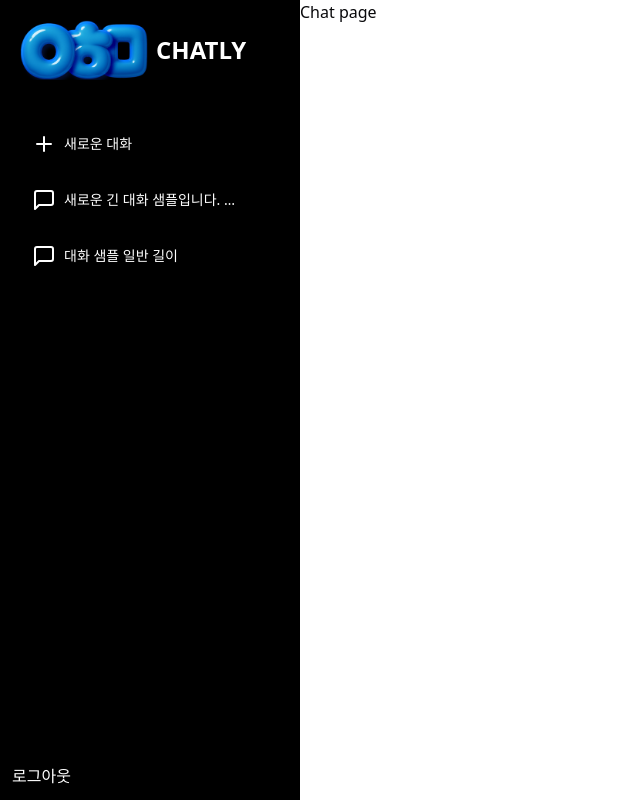
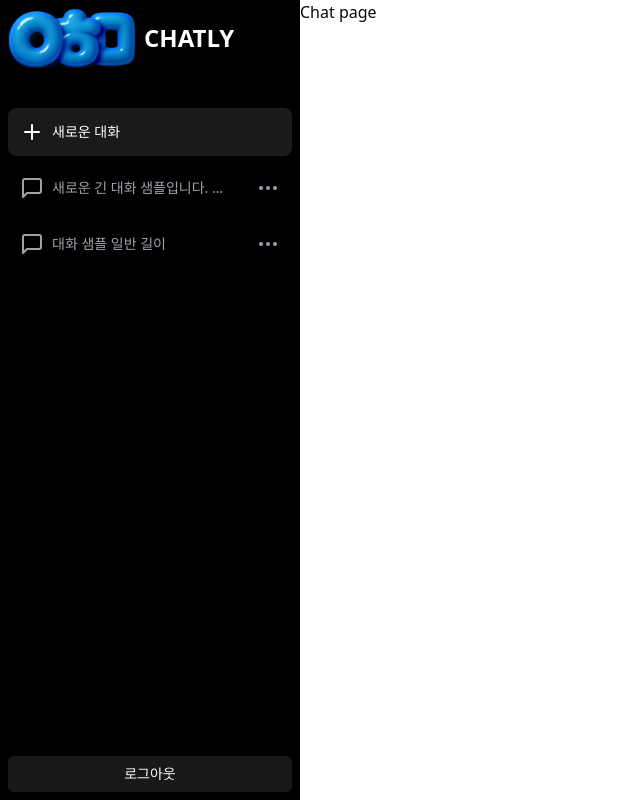
Before and after one commit to HyunminYi/chatly, a Next.js app: page / in a window 1280 px wide. Shown: the whole page, without its empty margins (0-640 px from the left). Built offline with nearby package versions, Linux system fonts and the light colour scheme.

Commit message:
wip:markup logout button

```diff
--- /dev/null
+++ b/src/app/components/chat/LogoutButton.tsx
@@ -0,0 +1,11 @@
+import { Button } from "@/app/components/ui/button";
+
+const LogoutButton = () => {
+  return (
+    <>
+      <Button className="w-full">로그아웃</Button>
+    </>
+  );
+};
+
+export default LogoutButton;
--- a/src/app/components/chat/Sidebar.tsx
+++ b/src/app/components/chat/Sidebar.tsx
@@ -2,6 +2,7 @@ import Logo from "@/app/components/chat/Logo";
 import { MessageSquare, Plus } from "lucide-react";
 import { BASE_URL, CHAT_ROUTES } from "@/app/constants/routes";
 import SidebarItem from "@/app/components/chat/SidebarItem";
+import LogoutButton from "@/app/components/chat/LogoutButton";
 
 const DUMMY_ITEMS = [
   {
@@ -26,9 +27,9 @@ const DUMMY_ITEMS = [
 
 const Sidebar = () => {
   return (
-    <nav className="h-full p-3 bg-black flex flex-col text-white ">
+    <nav className="h-full p-2 bg-black flex flex-col text-white ">
       {/*로고 영역 + 메뉴 아이템*/}
-      <div className="flex-1 overflow-y-auto m-2">
+      <div className="flex-1 overflow-y-auto">
         <Logo />
         <div className="flex flex-col gap-2 mt-10">
           {DUMMY_ITEMS.map((item) => (
@@ -37,7 +38,9 @@ const Sidebar = () => {
         </div>
       </div>
       {/*  로그아웃 버튼 영역*/}
-      <div>로그아웃</div>
+      <div className="flex justify-center">
+        <LogoutButton />
+      </div>
     </nav>
   );
 };
--- a/src/app/components/chat/SidebarItem.tsx
+++ b/src/app/components/chat/SidebarItem.tsx
@@ -1,5 +1,17 @@
-import { ReactNode } from "react";
+"use client";
+import { ReactNode, useState } from "react";
 import Link from "next/link";
+import {
+  DropdownMenu,
+  DropdownMenuContent,
+  DropdownMenuItem,
+  DropdownMenuLabel,
+  DropdownMenuSeparator,
+  DropdownMenuTrigger,
+} from "@/app/components/ui/dropdown-menu";
+import { Ellipsis, Pencil, Trash } from "lucide-react";
+import { usePathname } from "next/navigation";
+import { cn } from "@/lib/utils";
 
 type Props = {
   item: {
@@ -11,10 +23,20 @@ type Props = {
 };
 const SidebarItem = ({ item }: Props) => {
   const { id, href, icon, label } = item;
+  const pathname = usePathname();
+  const [isMenuOpen, setMenuOpen] = useState(false);
+  const handleMenu = () => {
+    setMenuOpen((prev) => !prev);
+  };
   return (
     <Link
       href={href}
-      className="flex items-center justify-between text-sm p-3 group hover:text-white hover:bg-white/10 rounded-lg "
+      className={cn(
+        "flex items-center justify-between text-sm p-3 group hover:text-white hover:bg-white/10 rounded-lg",
+        isMenuOpen || pathname === href
+          ? "text-white bg-white/10"
+          : "text-zinc-400",
+      )}
     >
       {/*label 영역*/}
       <div className="flex items-center gap-2">
@@ -22,7 +44,30 @@ const SidebarItem = ({ item }: Props) => {
         <div className="truncate w-[180px]">{label}</div>
       </div>
       {/*드롭다운 메뉴 영역*/}
-      <div className="hidden group-hover:block">드롭다운 영역</div>
+      {id !== "new" && (
+        <DropdownMenu open={isMenuOpen} onOpenChange={handleMenu}>
+          <DropdownMenuTrigger asChild>
+            <div onClick={handleMenu}>
+              <Ellipsis
+                className={cn(
+                  "group-hover:block text-gray-400 hover:text-white",
+                  isMenuOpen ? "block text-white" : "md-hidden text-gray-400",
+                )}
+              />
+            </div>
+          </DropdownMenuTrigger>
+          <DropdownMenuContent>
+            <DropdownMenuItem>
+              <Pencil className="w-4 h-4 " />
+              제목 수정하기
+            </DropdownMenuItem>
+            <DropdownMenuItem>
+              <Trash className="w-4 h-4 " />
+              대화 삭제하기
+            </DropdownMenuItem>
+          </DropdownMenuContent>
+        </DropdownMenu>
+      )}
     </Link>
   );
 };
```
